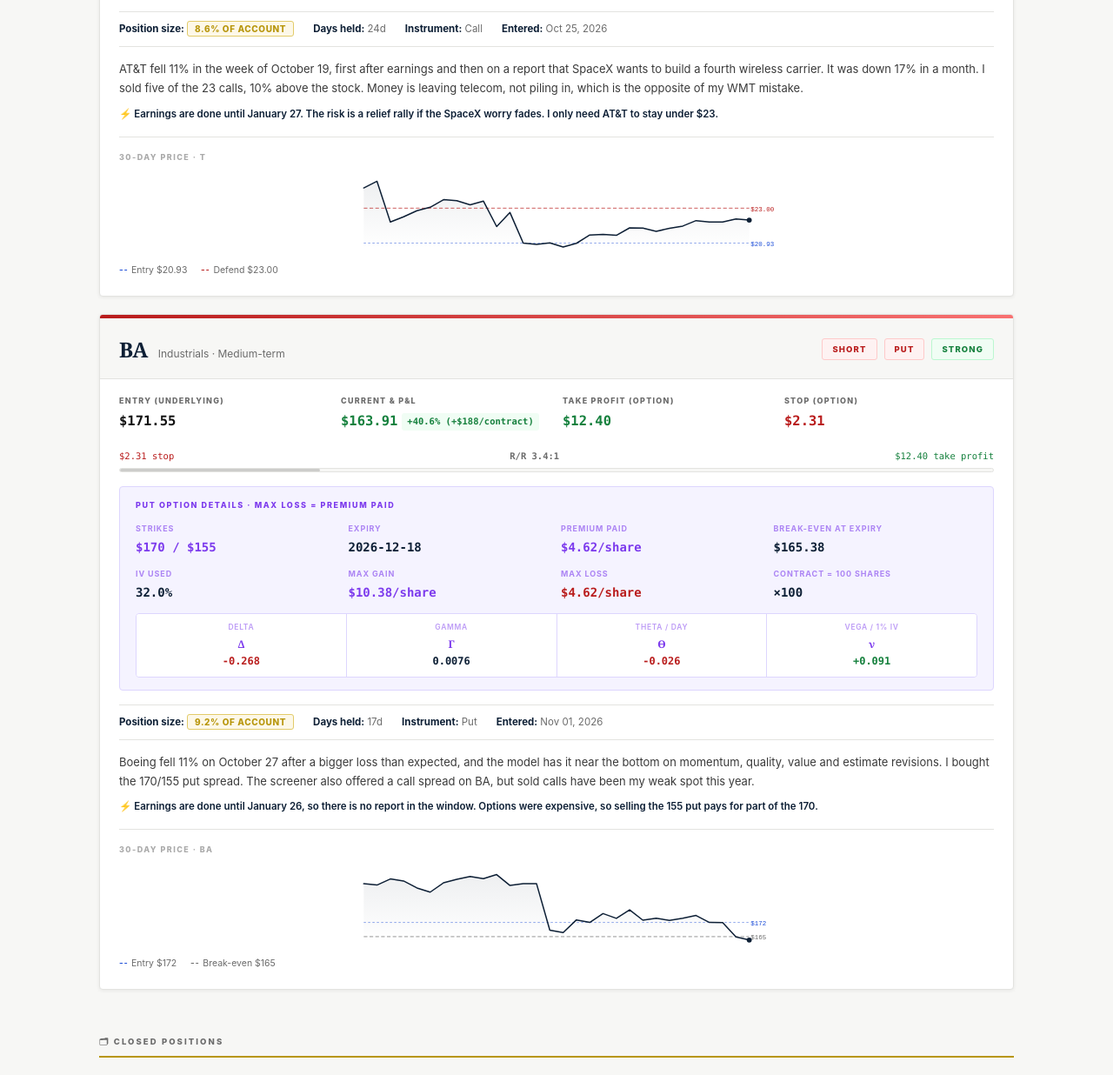
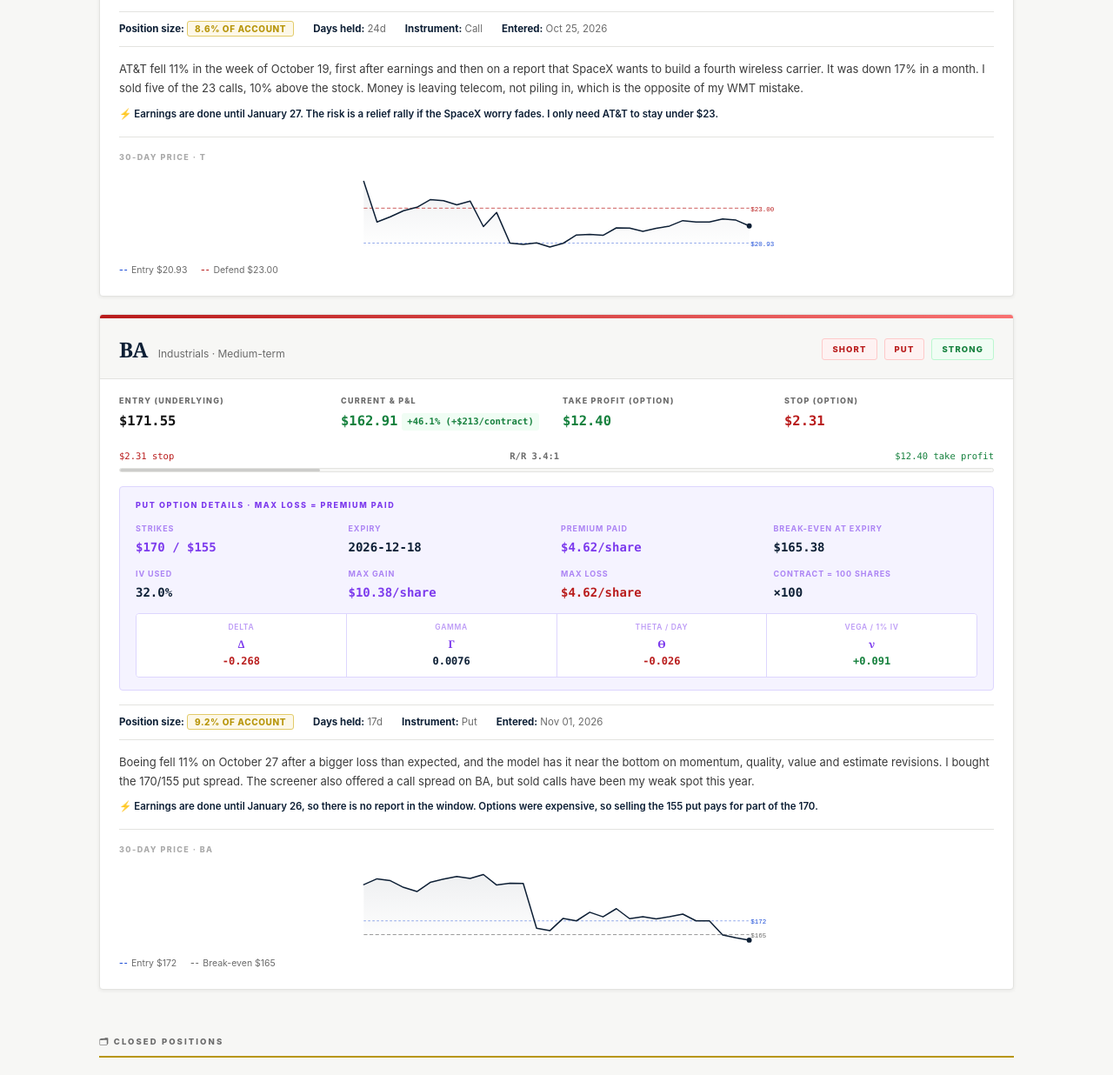
Before and after one commit to Creins25/reins-report, a plain HTML site: page website/index.html in a window 1280 px wide. Shown: the part 1504-2740 px from the top of the page at 87% size. Drawn offline with Linux system fonts and the light colour scheme; no server answers.

Commit message:
Auto-update 2026-11-18 21:29 UTC [skip ci]

```diff
--- a/data/spy_baseline.json
+++ b/data/spy_baseline.json
@@ -1 +1 @@
-{"inception": "2026-05-25", "method": "total_return_from_prior_close", "base_date": "2026-05-22", "base": 741.8818, "last_return": -1.2727}
+{"inception": "2026-05-25", "method": "total_return_from_prior_close", "base_date": "2026-05-22", "base": 741.8818, "last_return": -1.5746}
--- a/website/index.html
+++ b/website/index.html
@@ -364,9 +364,9 @@ footer .pub-credit { font-size:10px; color:rgba(255,255,255,.2); letter-spacing:
 </style>
   <script>
   (function () {
-  var PICKS = [{"id": "366f6cc5", "ticker": "T", "entry": 20.93, "direction": "short", "stop": 23.0, "target": 23.0, "instrument": "call", "entry_premium": 0.14, "premium": 0.14, "delta": -0.099, "gamma": -0.0368, "build_premium": 0.265, "build_spot": 22.29, "pending": false, "account_risk_pct": 8.6, "strike": 23.0, "expiry": "2026-12-18", "is_credit": true, "short_strike": 24.0, "spread_kind": "bear_call", "pnl_weight": 1.4}, {"id": "e43c7a3d", "ticker": "BA", "entry": 171.55, "direction": "short", "stop": 183.0, "target": 155.0, "instrument": "put", "entry_premium": 4.62, "premium": 4.62, "delta": -0.268, "gamma": 0.0076, "build_premium": 6.495, "build_spot": 163.91, "pending": false, "account_risk_pct": 9.2, "strike": 170.0, "expiry": "2026-12-18", "is_credit": false, "short_strike": 155.0, "spread_kind": "bear_put", "pnl_weight": 9.2}];
-  var PRICE_ASOF = 'Nov 17, 2026';
-  var BUILD_TIME = 'Nov 17, 9:39 PM ET';
+  var PICKS = [{"id": "366f6cc5", "ticker": "T", "entry": 20.93, "direction": "short", "stop": 23.0, "target": 23.0, "instrument": "call", "entry_premium": 0.14, "premium": 0.14, "delta": -0.099, "gamma": -0.0368, "build_premium": 0.2, "build_spot": 21.95, "pending": false, "account_risk_pct": 8.6, "strike": 23.0, "expiry": "2026-12-18", "is_credit": true, "short_strike": 24.0, "spread_kind": "bear_call", "pnl_weight": 1.4}, {"id": "e43c7a3d", "ticker": "BA", "entry": 171.55, "direction": "short", "stop": 183.0, "target": 155.0, "instrument": "put", "entry_premium": 4.62, "premium": 4.62, "delta": -0.268, "gamma": 0.0076, "build_premium": 6.75, "build_spot": 162.91, "pending": false, "account_risk_pct": 9.2, "strike": 170.0, "expiry": "2026-12-18", "is_credit": false, "short_strike": 155.0, "spread_kind": "bear_put", "pnl_weight": 9.2}];
+  var PRICE_ASOF = 'Nov 18, 2026';
+  var BUILD_TIME = 'Nov 18, 4:29 PM ET';
   var SPY_BASE = 741.8818;   // SPY dividend-adjusted close at inception, so live/base is total return (0 = alpha disabled)
 
   // CORS proxies: race for stock price only (option prices come from build time)
@@ -763,7 +763,7 @@ footer .pub-credit { font-size:10px; color:rgba(255,255,255,.2); letter-spacing:
     </div>
     <div class="masthead-right">
       <div class="pub-week">2026-W47</div>
-      <div class="pub-date">November 16 to November 22, 2026 · Updated Nov 17, 2026</div>
+      <div class="pub-date">November 16 to November 22, 2026 · Updated Nov 18, 2026</div>
       <div style="margin-top:6px;display:flex;align-items:center;gap:10px;flex-wrap:wrap">
         <div id="live-indicator" style="color:rgba(255,255,255,.4)">⚫ MARKET CLOSED</div>
         <div id="live-ts" style="font-size:9.5px;color:rgba(255,255,255,.28);letter-spacing:.05em"></div>
@@ -807,7 +807,7 @@ footer .pub-credit { font-size:10px; color:rgba(255,255,255,.2); letter-spacing:
 
   <section>
     <div class="section-label">📊 Track Record</div>
-    <div class="stats-row"><div class="stat-card"><div class="stat-val navy">28</div><div class="stat-lbl">Total Picks</div></div><div class="stat-card"><div class="stat-val gold">2</div><div class="stat-lbl">Open</div></div><div class="stat-card"><div class="stat-val muted">26</div><div class="stat-lbl">Closed</div></div><div class="stat-card"><div class="stat-val gain" id="unrealized-pnl-val" data-realized="4.7921">+4.79%</div><div class="stat-lbl">Cumulative P/L</div></div><div class="stat-card"><div class="stat-val loss" id="spy-return-val">-1.27%</div><div class="stat-lbl">S&amp;P 500</div></div><div class="stat-card"><div class="stat-val gain" id="alpha-val" data-spybuild="-1.2727">+6.06%</div><div class="stat-lbl">Alpha vs SPY</div></div></div>
+    <div class="stats-row"><div class="stat-card"><div class="stat-val navy">28</div><div class="stat-lbl">Total Picks</div></div><div class="stat-card"><div class="stat-val gold">2</div><div class="stat-lbl">Open</div></div><div class="stat-card"><div class="stat-val muted">26</div><div class="stat-lbl">Closed</div></div><div class="stat-card"><div class="stat-val gain" id="unrealized-pnl-val" data-realized="4.7921">+4.79%</div><div class="stat-lbl">Cumulative P/L</div></div><div class="stat-card"><div class="stat-val loss" id="spy-return-val">-1.57%</div><div class="stat-lbl">S&amp;P 500</div></div><div class="stat-card"><div class="stat-val gain" id="alpha-val" data-spybuild="-1.5746">+6.37%</div><div class="stat-lbl">Alpha vs SPY</div></div></div>
   </section>
 
   <section>
@@ -937,7 +937,7 @@ footer .pub-credit { font-size:10px; color:rgba(255,255,255,.2); letter-spacing:
     </linearGradient>
   </defs>
   <!-- fill under curve -->
-  <polygon points="14.0,108 14.0,24.1 32.3,14.9 50.7,71.1 69.0,63.9 87.4,55.5 105.7,50.8 124.1,40.3 142.4,41.7 160.8,47.3 179.1,42.2 197.4,77.4 215.8,58.0 234.1,100.2 252.5,102.1 270.8,100.0 289.2,105.6 307.5,100.5 325.9,89.0 344.2,88.3 362.6,89.5 380.9,79.2 399.2,79.5 417.6,83.9 435.9,79.9 454.3,76.7 472.6,69.2 491.0,71.1 509.3,71.1 527.7,66.9 546.0,68.5 546.0,108" fill="url(#fill-T)"/>
+  <polygon points="14.0,108 14.0,14.9 32.3,71.1 50.7,63.9 69.0,55.5 87.4,50.8 105.7,40.3 124.1,41.7 142.4,47.3 160.8,42.2 179.1,77.4 197.4,58.0 215.8,100.2 234.1,102.1 252.5,100.0 270.8,105.6 289.2,100.5 307.5,89.0 325.9,88.3 344.2,89.5 362.6,79.2 380.9,79.5 399.2,83.9 417.6,79.9 435.9,76.7 454.3,69.2 472.6,71.1 491.0,71.1 509.3,66.9 527.7,68.5 546.0,76.5 546.0,108" fill="url(#fill-T)"/>
 
   <!-- Entry line -->
   <line x1="14" y1="100.2" x2="546" y2="100.2"
@@ -950,10 +950,10 @@ footer .pub-credit { font-size:10px; color:rgba(255,255,255,.2); letter-spacing:
   <text x="548" y="52.0" dy="4" font-size="9" fill="#b91c1c"
         font-family="monospace">$23.00</text>
   <!-- Price line -->
-  <polyline points="14.0,24.1 32.3,14.9 50.7,71.1 69.0,63.9 87.4,55.5 105.7,50.8 124.1,40.3 142.4,41.7 160.8,47.3 179.1,42.2 197.4,77.4 215.8,58.0 234.1,100.2 252.5,102.1 270.8,100.0 289.2,105.6 307.5,100.5 325.9,89.0 344.2,88.3 362.6,89.5 380.9,79.2 399.2,79.5 417.6,83.9 435.9,79.9 454.3,76.7 472.6,69.2 491.0,71.1 509.3,71.1 527.7,66.9 546.0,68.5" fill="none" stroke="#0d1f35"
+  <polyline points="14.0,14.9 32.3,71.1 50.7,63.9 69.0,55.5 87.4,50.8 105.7,40.3 124.1,41.7 142.4,47.3 160.8,42.2 179.1,77.4 197.4,58.0 215.8,100.2 234.1,102.1 252.5,100.0 270.8,105.6 289.2,100.5 307.5,89.0 325.9,88.3 344.2,89.5 362.6,79.2 380.9,79.5 399.2,83.9 417.6,79.9 435.9,76.7 454.3,69.2 472.6,71.1 491.0,71.1 509.3,66.9 527.7,68.5 546.0,76.5" fill="none" stroke="#0d1f35"
             stroke-width="1.8" stroke-linejoin="round" stroke-linecap="round"/>
   <!-- Last price dot -->
-  <circle cx="546.0" cy="68.5" r="3.5" fill="#0d1f35"/>
+  <circle cx="546.0" cy="76.5" r="3.5" fill="#0d1f35"/>
 </svg></div>
       <div class="chart-legend">
 
@@ -1097,23 +1097,23 @@ footer .pub-credit { font-size:10px; color:rgba(255,255,255,.2); letter-spacing:
     </linearGradient>
   </defs>
   <!-- fill under curve -->
-  <polygon points="14.0,108 14.0,27.7 32.3,29.5 50.7,21.1 69.0,23.9 87.4,33.5 105.7,39.3 124.1,26.4 142.4,21.7 160.8,17.8 179.1,20.8 197.4,15.1 215.8,30.1 234.1,27.6 252.5,27.7 270.8,91.8 289.2,95.1 307.5,77.6 325.9,81.1 344.2,68.8 362.6,75.5 380.9,63.7 399.2,78.0 417.6,75.2 435.9,78.4 454.3,75.2 472.6,71.5 491.0,81.1 509.3,81.2 527.7,101.2 546.0,105.4 546.0,108" fill="url(#fill-BA)"/>
+  <polygon points="14.0,108 14.0,28.9 32.3,20.9 50.7,23.5 69.0,32.8 87.4,38.5 105.7,25.9 124.1,21.3 142.4,17.6 160.8,20.5 179.1,15.0 197.4,29.5 215.8,27.1 234.1,27.2 252.5,89.2 270.8,92.5 289.2,75.5 307.5,78.9 325.9,67.0 344.2,73.4 362.6,62.1 380.9,75.9 399.2,73.2 417.6,76.3 435.9,73.2 454.3,69.6 472.6,78.9 491.0,79.0 509.3,98.4 527.7,102.4 546.0,105.5 546.0,108" fill="url(#fill-BA)"/>
 
   <!-- Entry line -->
-  <line x1="14" y1="81.1" x2="546" y2="81.1"
+  <line x1="14" y1="78.9" x2="546" y2="78.9"
         stroke="#1d4ed8" stroke-width="1" stroke-dasharray="3,3" opacity="0.6"/>
-  <text x="548" y="81.1" dy="4" font-size="9" fill="#1d4ed8"
+  <text x="548" y="78.9" dy="4" font-size="9" fill="#1d4ed8"
         font-family="monospace">$172</text>
   <!-- Stop line -->
-  <line x1="14" y1="100.7" x2="546" y2="100.7"
+  <line x1="14" y1="97.9" x2="546" y2="97.9"
         stroke="#6b6b6b" stroke-width="1.2" stroke-dasharray="5,3" opacity="0.7"/>
-  <text x="548" y="100.7" dy="4" font-size="9" fill="#6b6b6b"
+  <text x="548" y="97.9" dy="4" font-size="9" fill="#6b6b6b"
         font-family="monospace">$165</text>
   <!-- Price line -->
-  <polyline points="14.0,27.7 32.3,29.5 50.7,21.1 69.0,23.9 87.4,33.5 105.7,39.3 124.1,26.4 142.4,21.7 160.8,17.8 179.1,20.8 197.4,15.1 215.8,30.1 234.1,27.6 252.5,27.7 270.8,91.8 289.2,95.1 307.5,77.6 325.9,81.1 344.2,68.8 362.6,75.5 380.9,63.7 399.2,78.0 417.6,75.2 435.9,78.4 454.3,75.2 472.6,71.5 491.0,81.1 509.3,81.2 527.7,101.2 546.0,105.4" fill="none" stroke="#0d1f35"
+  <polyline points="14.0,28.9 32.3,20.9 50.7,23.5 69.0,32.8 87.4,38.5 105.7,25.9 124.1,21.3 142.4,17.6 160.8,20.5 179.1,15.0 197.4,29.5 215.8,27.1 234.1,27.2 252.5,89.2 270.8,92.5 289.2,75.5 307.5,78.9 325.9,67.0 344.2,73.4 362.6,62.1 380.9,75.9 399.2,73.2 417.6,76.3 435.9,73.2 454.3,69.6 472.6,78.9 491.0,79.0 509.3,98.4 527.7,102.4 546.0,105.5" fill="none" stroke="#0d1f35"
             stroke-width="1.8" stroke-linejoin="round" stroke-linecap="round"/>
   <!-- Last price dot -->
-  <circle cx="546.0" cy="105.4" r="3.5" fill="#0d1f35"/>
+  <circle cx="546.0" cy="105.5" r="3.5" fill="#0d1f35"/>
 </svg></div>
       <div class="chart-legend">
 
```
